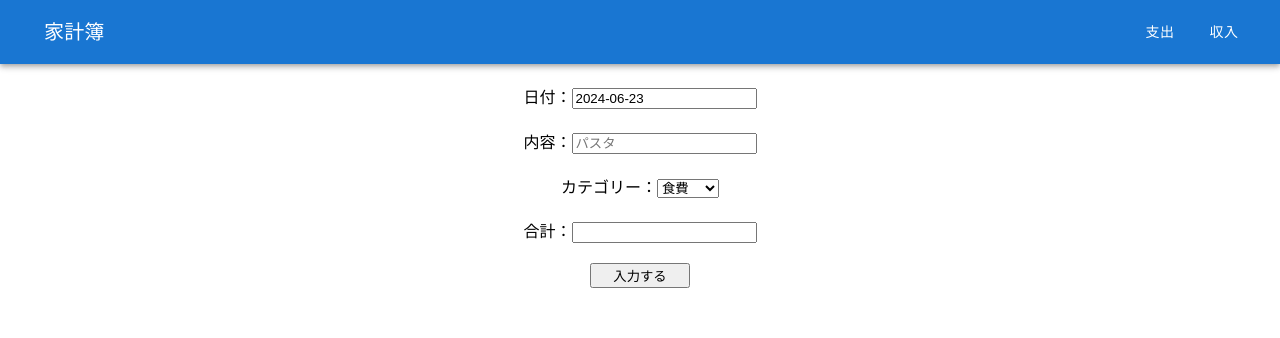
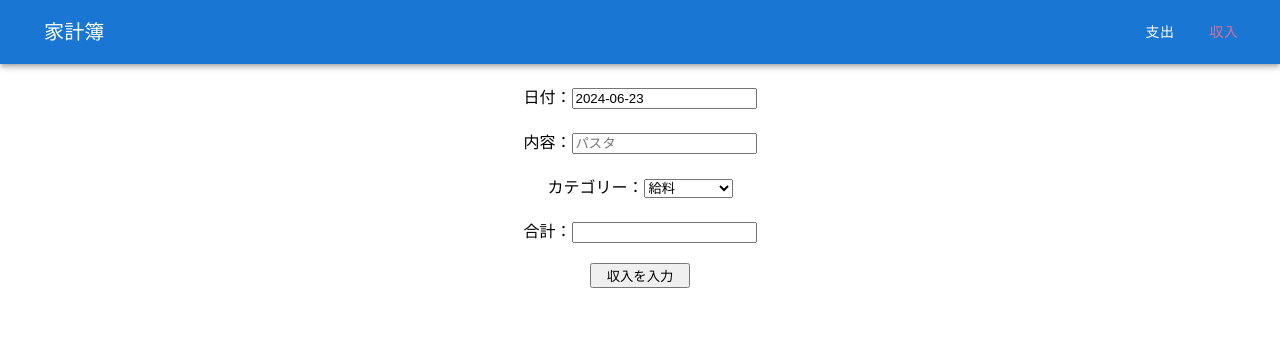
Before and after one commit to yatsu3/kakeibo-frontend, a React (Create React App) app: page / in a window 1280 px wide. Both pictures are taken after a click on the button "収入". Shown: the top 338 px of the page. Built offline with nearby package versions, Linux system fonts and the light colour scheme.

Commit message:
支出と収入を切り替えて登録する - グローバルコンテキストの導入 - ボタンを押した時の挙動がわかるように修正

```diff
--- a/src/Common.css
+++ b/src/Common.css
@@ -14,3 +14,11 @@
 .test {
     background-color: red;;
 }
+
+.expenses-btn.active {
+    color: orange;
+}
+
+.income-btn.active {
+    color: palevioletred;
+}
--- a/src/Form.tsx
+++ b/src/Form.tsx
@@ -1,20 +1,27 @@
-import React, { useRef, useState } from "react";
+import React, { useContext, useEffect, useRef, useState } from "react";
 import DatePicker, {registerLocale} from 'react-datepicker';
 import {ja} from 'date-fns/locale';
 import "react-datepicker/dist/react-datepicker.css"
 import "../src/Common.css";
+import { GlobalContext } from "./context/GlobalContext";
 const Form: React.FC = () => {
+    const {isExpenses, setIsExpenses} = useContext(GlobalContext);
 
     const [date, setDate] = useState(new Date());
     const [contents, setContents] = useState("");
-    const [category, setCategory] = useState("食費");
-    const [expenditure ,setExpenditure] = useState("");
+    const [category, setCategory] = useState("");
+    const [subTotal ,setSubTotal] = useState("");
+
+    useEffect(() => {
+      setCategory(isExpenses ? "食費" : "給料")
+    }, [isExpenses]);
 
     const kakeiboInfo = {
       date,
       contents,
       category,
-      expenditure
+      subTotal,
+      isExpenses
     }
 
     registerLocale('ja', ja);
@@ -27,8 +34,8 @@ const Form: React.FC = () => {
       setCategory(event.target.value);
     }
 
-    const handleChangeExpenditure = (event: React.ChangeEvent<HTMLInputElement>) => {
-      setExpenditure(event.target.value);
+    const handleChangesubTotal = (event: React.ChangeEvent<HTMLInputElement>) => {
+      setSubTotal(event.target.value);
     }
 
     const registerKakeibo = async () => {
@@ -45,7 +52,7 @@ const Form: React.FC = () => {
         });
         setContents("");
         setCategory("食費");
-        setExpenditure("");
+        setSubTotal("");
       } catch (error) {
         console.error("ERROR!")
       }
@@ -68,6 +75,7 @@ const Form: React.FC = () => {
             <input type="text" placeholder="パスタ" value={contents} onChange={handleChangeContents}></input>
           </span>
           <span>カテゴリー：
+            {isExpenses ?
             <select id="dropdown" className="dropdown" onChange={handleChangeCategory} value={category}>
               <option value="食費">食費</option>
               <option value="雑費">雑費</option>
@@ -75,11 +83,21 @@ const Form: React.FC = () => {
               <option value="固定費">固定費</option>
               <option value="その他">その他</option>
             </select>
+            :
+            <select id="dropdown" className="dropdown" onChange={handleChangeCategory} value={category}>
+              <option value="給料">給料</option>
+              <option value="副業">副業</option>
+              <option value="臨時収入">臨時収入</option>
+              <option value="おこづかい">おこづかい</option>
+              <option value="その他">その他</option>
+            </select>}
           </span>
           <span>合計：
-            <input type="number" value={expenditure} onChange={handleChangeExpenditure}></input>
+            <input type="number" value={subTotal} onChange={handleChangesubTotal}></input>
           </span>
-          <input type="button" value="入力する" onClick={registerKakeibo} className="register-btn"/>
+          {isExpenses ? <input type="button" value="支出を入力" onClick={registerKakeibo} className="register-btn"/>
+          :
+          <input type="button" value="収入を入力" onClick={registerKakeibo} className="register-btn"/>}
         </div>
       </>
     );
--- a/src/Header.tsx
+++ b/src/Header.tsx
@@ -1,8 +1,13 @@
 import { AppBar, Box, Button, IconButton, Typography } from "@mui/material";
 import Toolbar from "@mui/material/Toolbar/Toolbar";
-import React from "react";
+import React, { useContext, useEffect } from "react";
+import { GlobalContext } from "./context/GlobalContext";
+import "../src/Common.css";
 
 const Header: React.FC = () => {
+
+    const {isExpenses, setIsExpenses} = useContext(GlobalContext);
+
     return (
         <AppBar position="static">
       <Toolbar>
@@ -11,8 +16,8 @@ const Header: React.FC = () => {
         <Typography variant="h6" sx={{ flexGrow: 1 }}>
           家計簿
         </Typography>
-            <Button color="inherit">支出</Button>
-            <Button color="inherit">収入</Button>
+            <Button className={isExpenses ? "expenses-btn active" : ""} color="inherit" onClick={() => setIsExpenses(true)}>支出</Button>
+            <Button className={isExpenses ? "" : "income-btn active"} color="inherit" onClick={() => setIsExpenses(false)}>収入</Button>
       </Toolbar>
     </AppBar>
     );
--- /dev/null
+++ b/src/context/GlobalContext.tsx
@@ -0,0 +1,23 @@
+import React, { createContext, useState, ReactNode, Dispatch, SetStateAction } from 'react';
+
+interface GlobalContextProps {
+    isExpenses: boolean;
+    setIsExpenses: Dispatch<SetStateAction<boolean>>
+}
+
+const defaultState = {
+    isExpenses: true,
+    setIsExpenses: () => {},
+};
+
+export const GlobalContext = createContext<GlobalContextProps>(defaultState);
+
+export const GlobalProvider: React.FC<{ children: ReactNode }> = ({ children }) => {
+    const [isExpenses, setIsExpenses] = useState<boolean>(true);
+
+    return (
+        <GlobalContext.Provider value={{ isExpenses, setIsExpenses }}>
+            {children}
+        </GlobalContext.Provider>
+    );
+};
--- a/src/index.tsx
+++ b/src/index.tsx
@@ -5,15 +5,18 @@ import App from './App';
 import reportWebVitals from './reportWebVitals';
 import Header from './Header';
 import Form from './Form';
+import {GlobalProvider} from './context/GlobalContext';
 
 const root = ReactDOM.createRoot(
   document.getElementById('root') as HTMLElement
 );
 root.render(
   <React.StrictMode>
-    <Header />
-    <Form />
-    <App />
+    <GlobalProvider>
+      <Header />
+      <Form />
+      <App />
+    </GlobalProvider>
   </React.StrictMode>
 );
 
```
